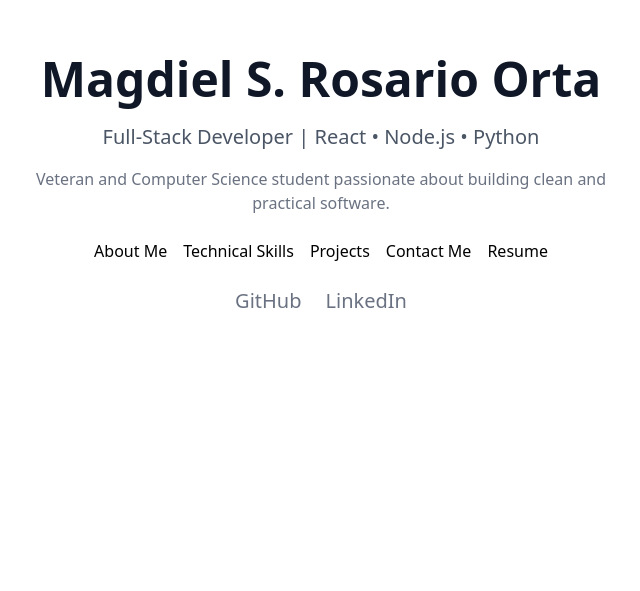
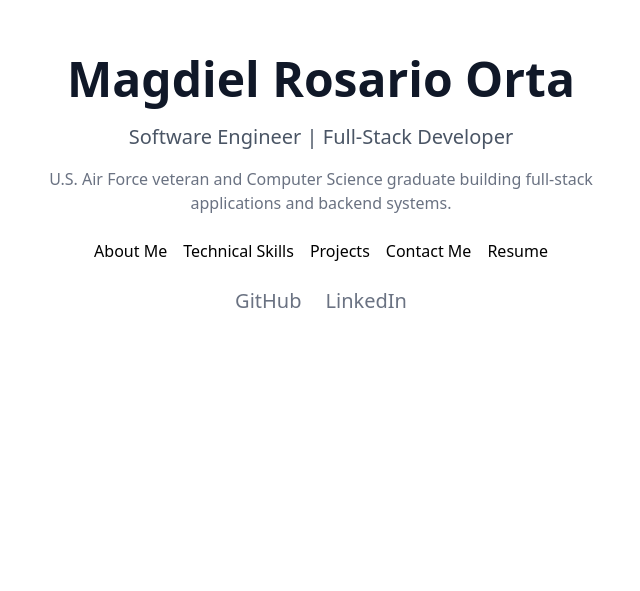
Before and after one commit to magdielrosario97/portfolio, a React (Vite) app: page / in a window 1280 px wide. Shown: the part 209-800 px from the top of the page, without its empty margins (319-959 px from the left). Built offline with nearby package versions, Linux system fonts and the light colour scheme.

Commit message:
docs: update portfolio hero header and description

```diff
--- a/src/components/Hero.jsx
+++ b/src/components/Hero.jsx
@@ -3,12 +3,10 @@ import React from "react";
 const Hero = () => {
    return (
       <section className="min-h-screen flex flex-col justify-center items-center text-center px-4 bg-white">
-         <h1 className="text-4xl sm:text-5xl font-extrabold mb-2 animate-bounce text-gray-900">
-            Magdiel S. Rosario Orta
-         </h1>
-         <p className="text-lg sm:text-xl text-gray-600 mb-4">Full-Stack Developer | React • Node.js • Python</p>
+         <h1 className="text-4xl sm:text-5xl font-extrabold mb-2 animate-bounce text-gray-900">Magdiel Rosario Orta</h1>
+         <p className="text-lg sm:text-xl text-gray-600 mb-4">Software Engineer | Full-Stack Developer</p>
          <p className="max-w-xl text-gray-500 mb-6">
-            Veteran and Computer Science student passionate about building clean and practical software.
+            U.S. Air Force veteran and Computer Science graduate building full-stack applications and backend systems.
          </p>
          <div className="flex flex-col sm:flex-row gap-4">
             <a href="/#about" className="btn-secondary">
```
